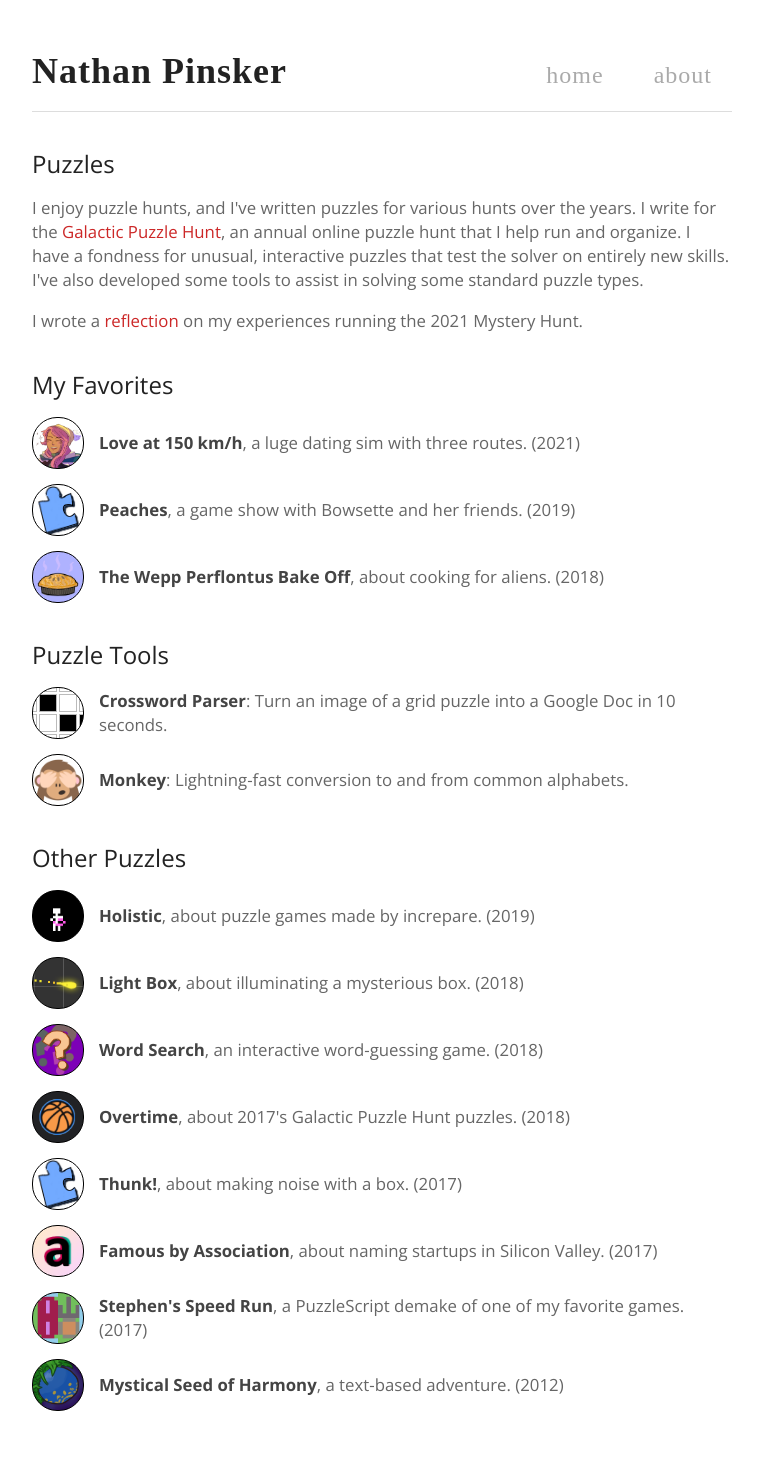
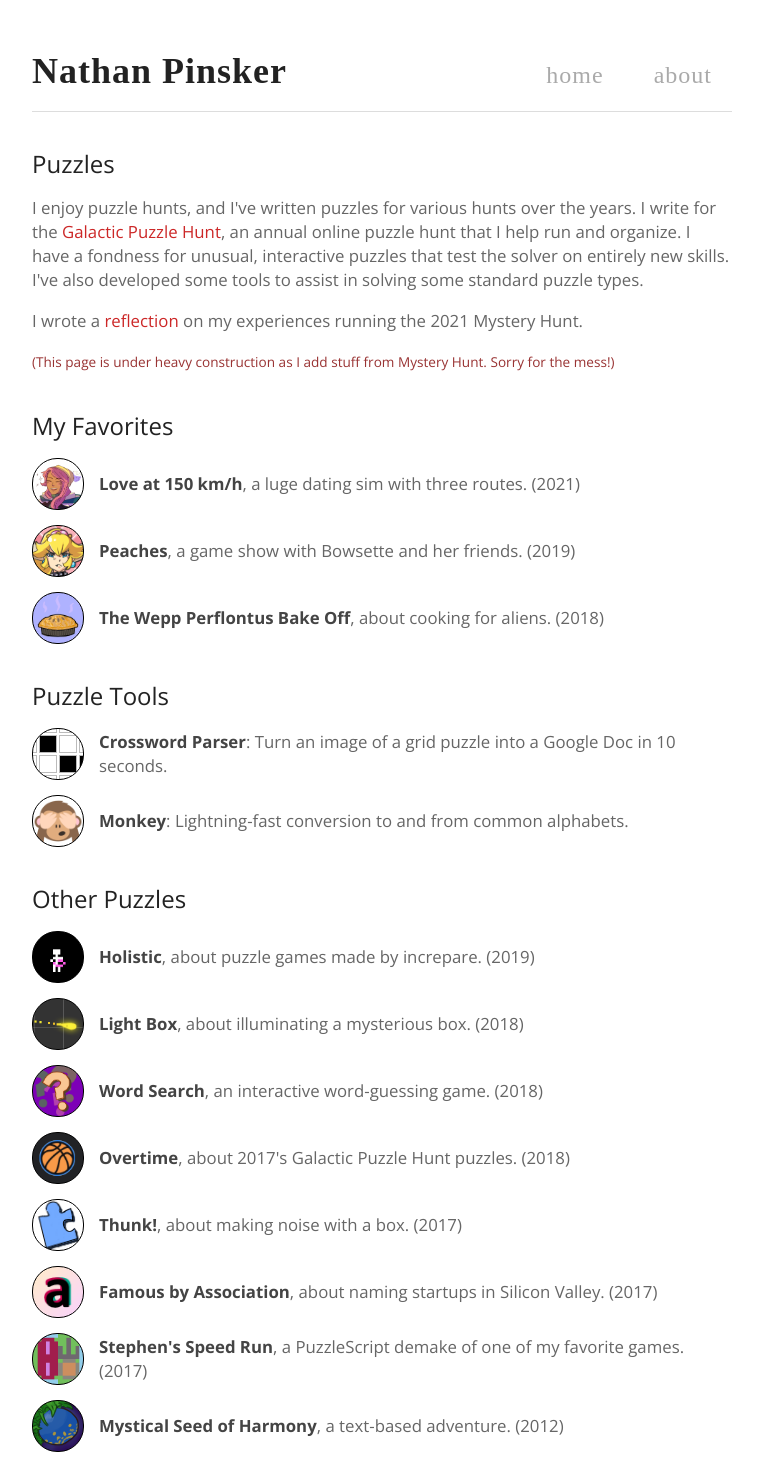
Before and after one commit to npinsker/npinsker.me, a Jekyll site: the page built from puzzles/index.html, in a window 1280 px wide. Shown: the whole page, without its empty margins (258-1021 px from the left). Built offline with Jekyll 4.4.1, drawn with Linux system fonts in a browser that asks for light colours; some web fonts are replaced; before the commit the page ends 1426 px from its top, so only the background shows below that.

Commit message:
update thumbnail

```diff
--- a/_data/thumbnail_lists.yml
+++ b/_data/thumbnail_lists.yml
@@ -51,7 +51,7 @@ favorite_puzzles:
 
     - name: Peaches
       description: a game show with Bowsette and her friends. (2019)
-      thumbnail: puzzle_thumb.png
+      thumbnail: bowsette_thumb.png
 
     - name: The Wepp Perflontus Bake Off
       description: about cooking for aliens. (2018)
--- a/puzzles/index.html
+++ b/puzzles/index.html
@@ -10,6 +10,8 @@ width: 700px
 
 <p>I wrote a <a href="/puzzles/retrospective">reflection</a> on my experiences running the 2021 Mystery Hunt.</p>
 
+<p style="color: #933; font-size: 0.85rem;">(This page is under heavy construction as I add stuff from Mystery Hunt. Sorry for the mess!)</p>
+
 <div class="section-header">My Favorites</div>
 {% include thumbnail_list.html content='favorite_puzzles' %}
 
```
